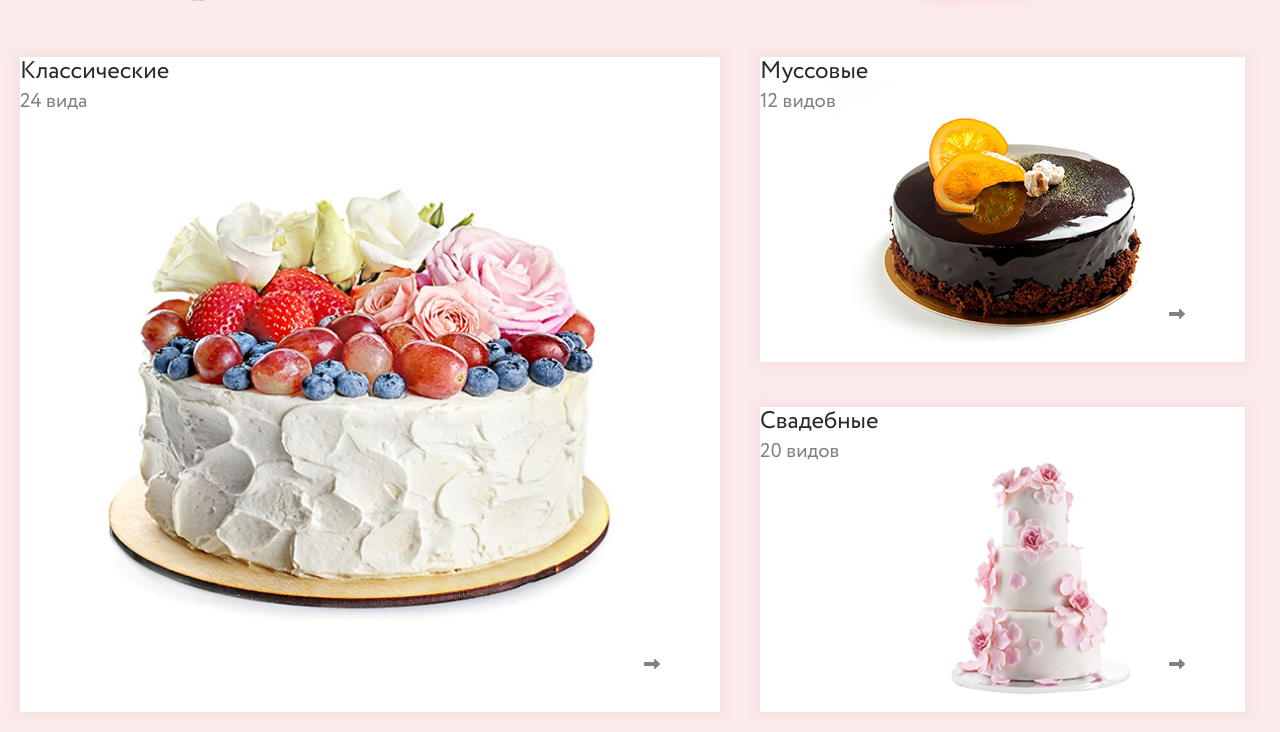
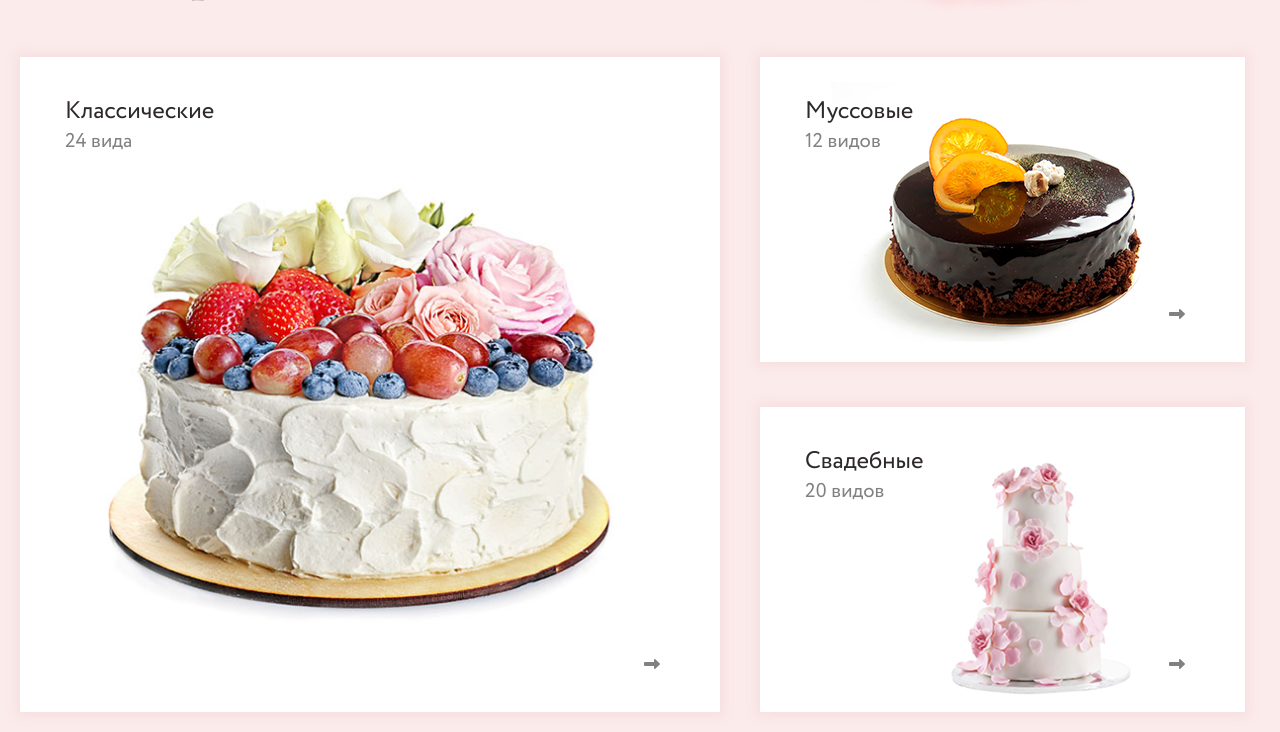
Before and after one commit to Liaska/cake, a plain HTML site: page index.html in a window 1280 px wide. Shown: the part 1028-1760 px from the top of the page. Drawn offline with Linux system fonts and the light colour scheme; files whose address does not match are found by name.

Commit message:
Update style.css

```diff
--- a/style.css
+++ b/style.css
@@ -126,6 +126,7 @@ html {scroll-behavior: smooth;}
     line-height: 18px;
     font-family: circe, Arial, sans-serif;
   }
+
   .special__image img {
     padding-right: 10px;
   }
@@ -152,8 +153,8 @@ html {scroll-behavior: smooth;}
    /* MENU START HERE*/
   .main__menu {
     padding-top:45px;
+  }
 
-  }
   .first__grid {
     display: grid;
     grid-template-rows: 305px 305px;
@@ -161,14 +162,17 @@ html {scroll-behavior: smooth;}
     grid-row-gap: 45px;
     grid-column-gap: 40px;
   }
+
   .classic_cake {
     grid-row-start: 1;
     grid-row-end: 3;
     background: url("./img/Classic_cake.jpg") no-repeat 50% /cover;
   }
+
   .muss_cake {
     background: url("./img/muss_cake.jpg") no-repeat 50% /cover;
   }
+
   .wedding_cake {
     background: url("./img/wedding_cake.jpg") no-repeat 50% /cover;
   }
@@ -182,6 +186,7 @@ html {scroll-behavior: smooth;}
     grid-row-gap: 45px;
     grid-column-gap: 40px;
   }
+
   .kid_cake {
     grid-row-start: 1;
     grid-row-end: 3;
@@ -192,13 +197,16 @@ html {scroll-behavior: smooth;}
   .man_cake {
     background: url("./img/man_cake.jpg") no-repeat 50% /cover;
   }
+
   .woman_cake {
     background: url("./img/woman_cake.jpg") no-repeat 50% /cover;
   }
+
   .cake {
     box-shadow: 0 0 10px 5px #f7e0e2;
     position: relative;
   }
+
   .cake::after {
     font-family: FontAwesome;
     position: absolute;
@@ -212,31 +220,33 @@ html {scroll-behavior: smooth;}
     text-align: center;
     padding-bottom: 50px;
   }
+
   .text_three_steps h2 {
     font-size: 40px;
     line-height: 66px;
     font-family: playfair, Arial, sans-serif;
   }
+
   .text_three_steps p {
     font-size: 35px;
     font-family: intro, Arial, sans-serif;
   }
-<<<<<<< HEAD
+
   /* text and buttons */
   .classic_about {
     padding-left: 45px;
     padding-top: 40px;
   }
+
   .classic_about h3 {
     font-size: 24px;
     line-height: 30px;
     font-family: circe, Arial, sans-serif;
     font-weight: 400;
   }
+
   .classic_about p {
     font-size: 20px;
     font-family: circe, Arial, sans-serif;
     color: #828080;
   }
-=======
->>>>>>> 37e0287b397d2b378aeecd206bf0ea6e2d4d967c
```
